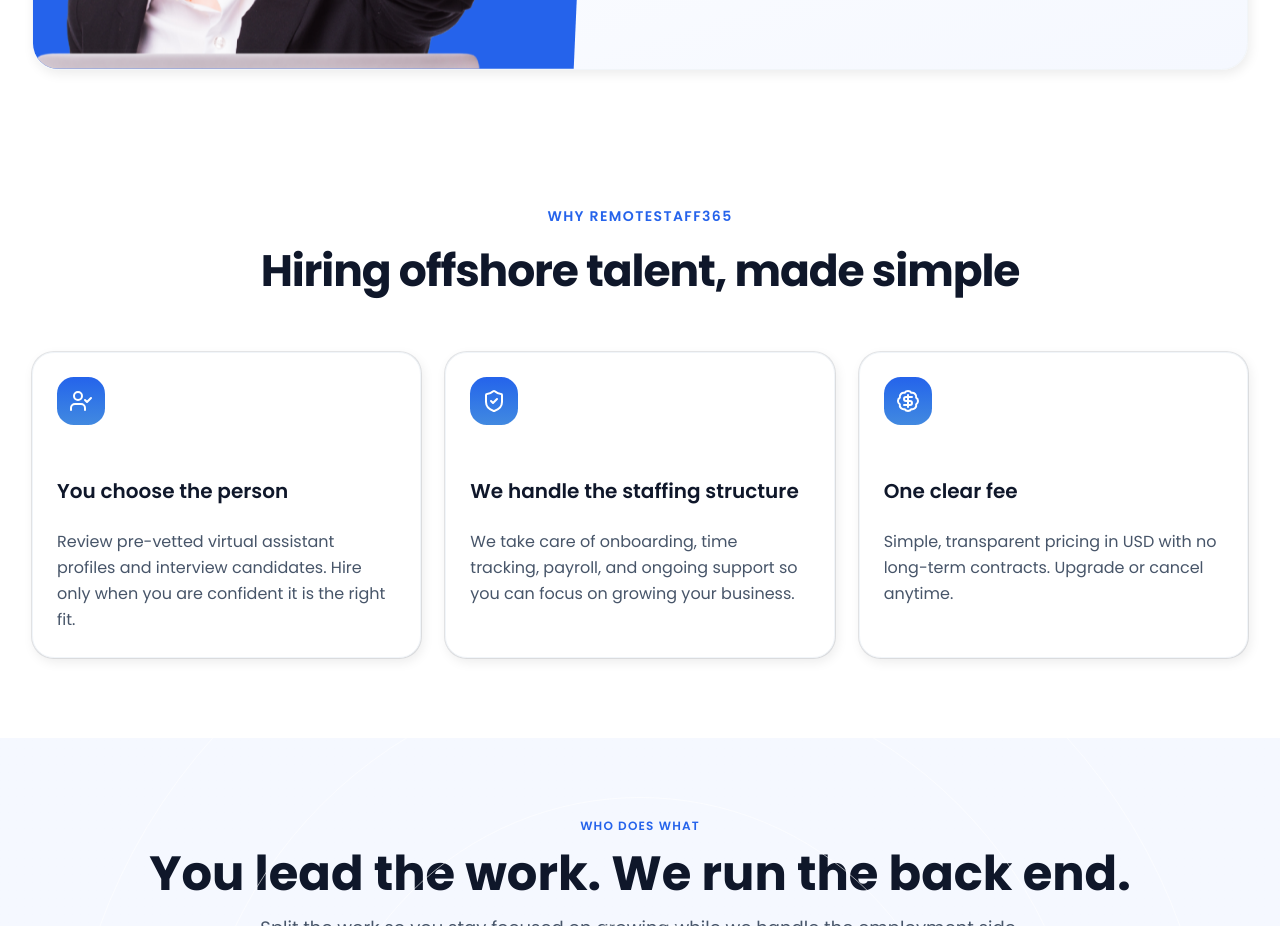
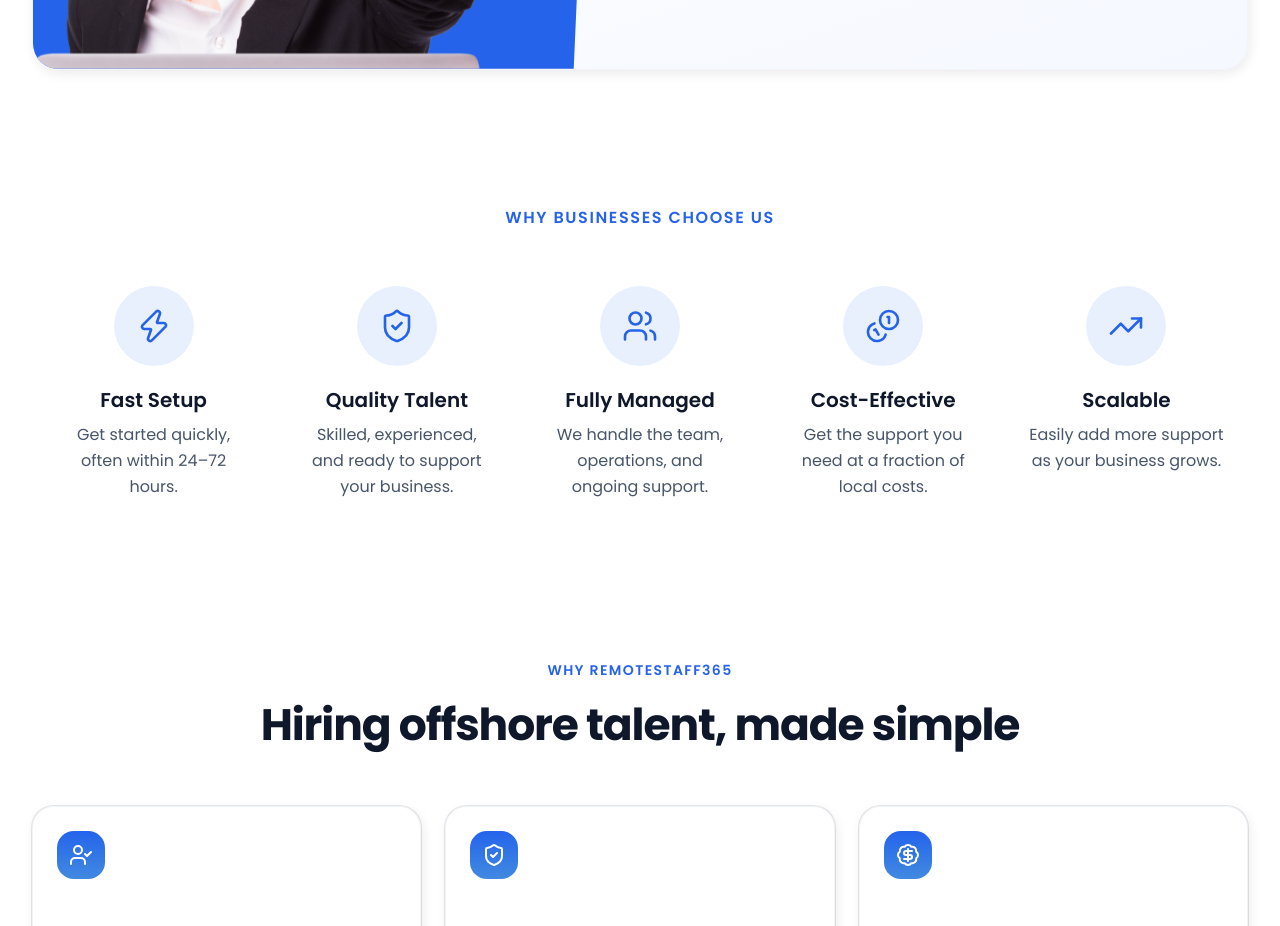
Before and after one commit to Captain-Kanak/virtualstaff-client, a Next.js app: page /how-it-works in a window 1280 px wide. Shown: the part 1960-2886 px from the top of the page. Built offline with nearby package versions, Linux system fonts and the light colour scheme; no server answers.

Commit message:
feat(how-it-works): add Why Businesses Choose Us section
Add five benefit columns (Fast Setup, Quality Talent, Fully Managed, Cost-Effective, Scalable) with icon tiles and dividers below the What You Can Expect banner.

```diff
--- a/app/(common)/how-it-works/page.tsx
+++ b/app/(common)/how-it-works/page.tsx
@@ -4,6 +4,7 @@ import Partnership from "@/components/how-it-works/Partnership";
 import PriceFormula from "@/components/how-it-works/PriceFormula";
 import ProcessSteps from "@/components/how-it-works/ProcessSteps";
 import ImageFeatureSection from "@/components/shared/ImageFeatureSection";
+import WhyChooseUs from "@/components/how-it-works/WhyChooseUs";
 import Regions from "@/components/how-it-works/Regions";
 import HowFAQ from "@/components/how-it-works/HowFAQ";
 import WhyRemoteStaff from "@/components/shared/WhyRemoteStaff";
@@ -34,6 +35,7 @@ export default function HowItWorksPage() {
         }}
         columns={1}
       />
+      <WhyChooseUs />
       <WhyRemoteStaff />
       <Partnership />
       <PriceFormula />
--- /dev/null
+++ b/components/how-it-works/WhyChooseUs.tsx
@@ -0,0 +1,76 @@
+"use client";
+
+import * as React from "react";
+import { Coins, ShieldCheck, TrendingUp, Users, Zap } from "lucide-react";
+import Container from "@/components/ui/Container";
+import Reveal from "@/components/Reveal";
+
+const WHY_CHOOSE_US_ITEMS = [
+  {
+    icon: Zap,
+    title: "Fast Setup",
+    description:
+      "Get started quickly, often within 24–72 hours.",
+  },
+  {
+    icon: ShieldCheck,
+    title: "Quality Talent",
+    description:
+      "Skilled, experienced, and ready to support your business.",
+  },
+  {
+    icon: Users,
+    title: "Fully Managed",
+    description:
+      "We handle the team, operations, and ongoing support.",
+  },
+  {
+    icon: Coins,
+    title: "Cost-Effective",
+    description:
+      "Get the support you need at a fraction of local costs.",
+  },
+  {
+    icon: TrendingUp,
+    title: "Scalable",
+    description:
+      "Easily add more support as your business grows.",
+  },
+] as const;
+
+export default function WhyChooseUs() {
+  return (
+    <section className="bg-white py-14 md:py-20">
+      <Container>
+        <p className="mb-10 md:mb-14 text-center text-sm md:text-base font-semibold uppercase tracking-widest text-primary">
+          WHY BUSINESSES CHOOSE US
+        </p>
+
+        <div className="grid grid-cols-2 gap-x-6 gap-y-10 lg:grid-cols-5 lg:gap-0">
+          {WHY_CHOOSE_US_ITEMS.map((item, i) => {
+            const Icon = item.icon;
+            return (
+              <Reveal key={item.title} delay={i * 0.1}>
+                <div
+                  className={`flex flex-col items-center px-2 text-center lg:px-6 ${
+                    i === 4 ? "col-span-2 lg:col-span-1" : ""
+                  } lg:border-l lg:border-line first:lg:border-l-0`}
+                >
+                  <div className="grid size-16 md:size-20 place-items-center rounded-full bg-brand-soft">
+                    <Icon className="size-8 md:size-9 text-primary" strokeWidth={1.75} />
+                  </div>
+                  <h3 className="mt-5 text-lg md:text-xl font-semibold text-text-heading">
+                    {item.title}
+                  </h3>
+                  <p className="mt-2 max-w-[16rem] text-base leading-relaxed text-text-body">
+                    {item.description}
+                  </p>
+                </div>
+              </Reveal>
+            );
+          })}
+        </div>
+      </Container>
+    </section>
+  );
+}
```
